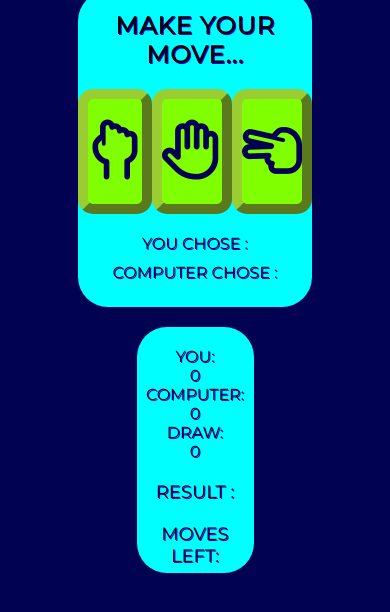
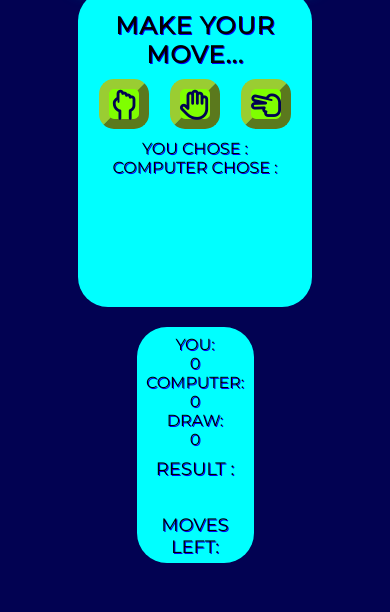
Before and after one commit to markdaniel1982/RPS_PP2, a plain HTML site: page index.html in a window 390 px wide. Shown: the part 88-700 px from the top of the page. Drawn offline with Linux system fonts and the light colour scheme.

Commit message:
add responsive styling rules

```diff
--- a/assets/css/style.css
+++ b/assets/css/style.css
@@ -90,10 +90,7 @@ button:hover {
     height: 20vh;
 }
 
-#displayChoice,
-div {
-    padding-top: 10px;
-}
+
 
 #result {
     font-size: larger;
@@ -169,12 +166,34 @@ div {
 }
 
 #winCounter {
-    margin-bottom: 10px;
+    padding-top: 1vh;
+    margin-bottom: 1vh;
     display: flex;
     flex-direction: column;
-
 }
 
-@media screen and (max-width: 916px) {
+#remaining, #result {
+    padding-top: 2vh;
+}
 
+@media screen and (max-width: 800px) {
+
+    #winner {
+        padding-top: 10px;
+        font-size: x-large;
+    }
 }
+
+@media screen and (max-width: 441px) {
+
+    #displayChoices {
+        padding-top: 10px;
+        font-size: medium;
+    }
+
+    button {
+        height: 50px;
+        width: 50px;
+        font-size: 30px;
+    }
+}
```
